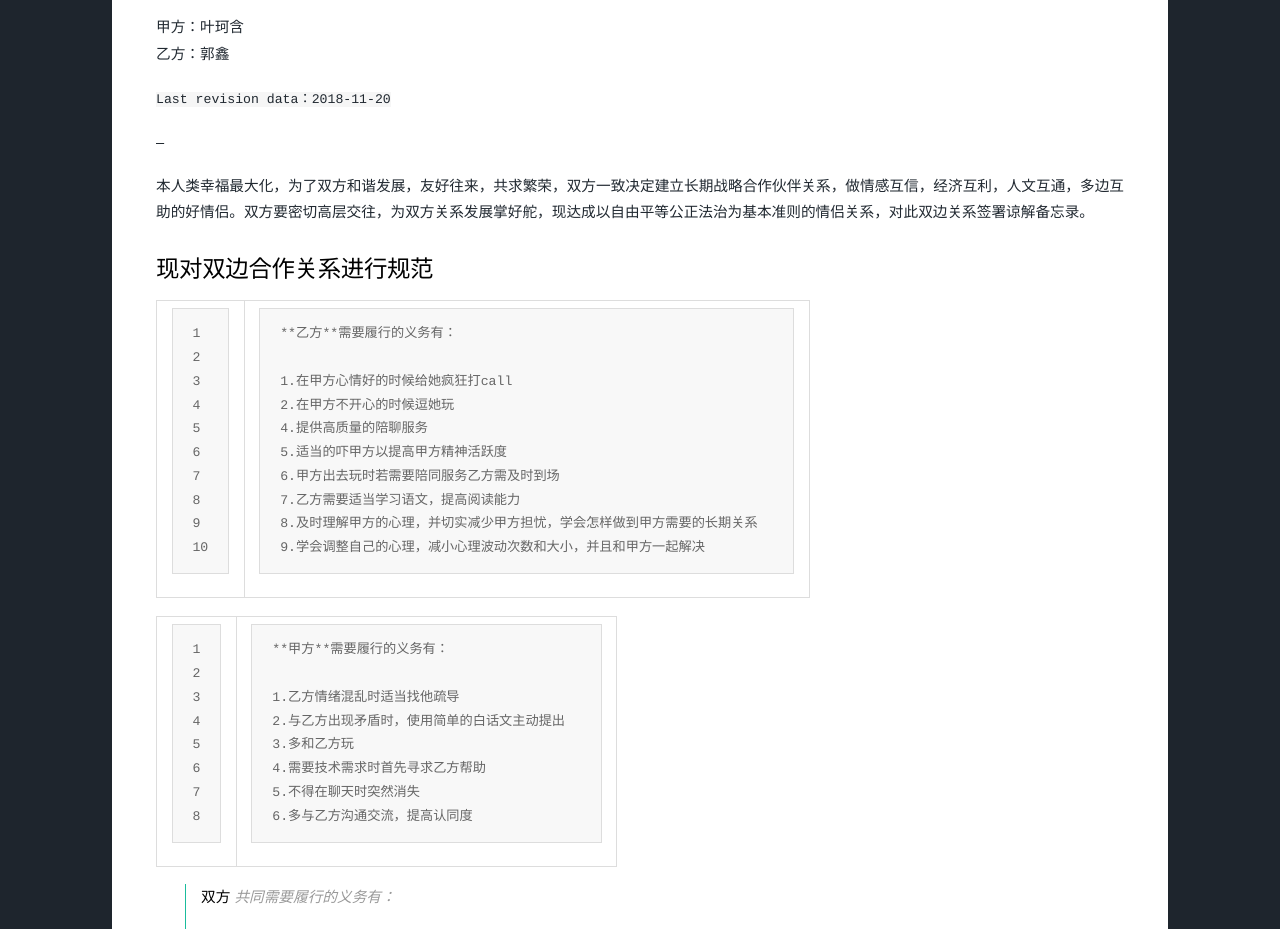
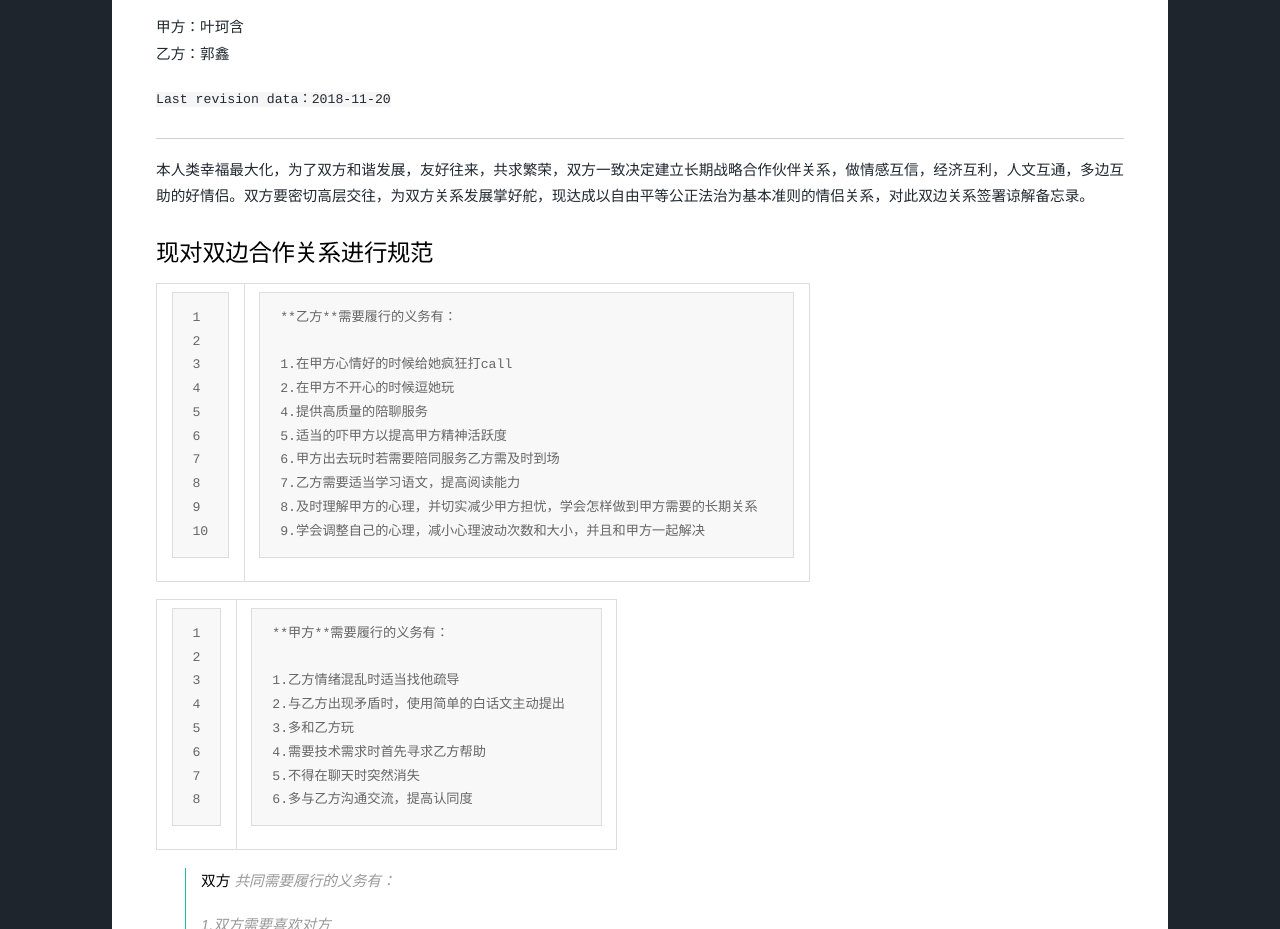
Before and after one commit to XDTG/XDTG.github.io, a plain HTML site: page 2018/11/20/contract/index.html in a window 1280 px wide. Shown: the part 821-1750 px from the top of the page. Drawn offline with nearby package versions, Linux system fonts and the light colour scheme; some packages are replaced by stand-ins of ours; a script that the page names is missing.

Commit message:
Site updated: 2018-11-20 02:43:29

```diff
--- a/2018/11/20/contract/index.html
+++ b/2018/11/20/contract/index.html
@@ -160,7 +160,7 @@
                 <h1 id="双边关系契约书"><a href="#双边关系契约书" class="headerlink" title="双边关系契约书"></a>双边关系契约书</h1><hr>
 <p>甲方：叶珂含<br>乙方：郭鑫  </p>
 <p><code>Last revision data：2018-11-20</code></p>
-<p>–</p>
+<hr>
 <p>本人类幸福最大化，为了双方和谐发展，友好往来，共求繁荣，双方一致决定建立长期战略合作伙伴关系，做情感互信，经济互利，人文互通，多边互助的好情侣。双方要密切高层交往，为双方关系发展掌好舵，现达成以自由平等公正法治为基本准则的情侣关系，对此双边关系签署谅解备忘录。</p>
 <h3 id="现对双边合作关系进行规范"><a href="#现对双边合作关系进行规范" class="headerlink" title="现对双边合作关系进行规范"></a>现对双边合作关系进行规范</h3><figure class="highlight plain"><table><tr><td class="gutter"><pre><span class="line">1</span><br><span class="line">2</span><br><span class="line">3</span><br><span class="line">4</span><br><span class="line">5</span><br><span class="line">6</span><br><span class="line">7</span><br><span class="line">8</span><br><span class="line">9</span><br><span class="line">10</span><br></pre></td><td class="code"><pre><span class="line">**乙方**需要履行的义务有： </span><br><span class="line"> </span><br><span class="line">1.在甲方心情好的时候给她疯狂打call  </span><br><span class="line">2.在甲方不开心的时候逗她玩  </span><br><span class="line">4.提供高质量的陪聊服务  </span><br><span class="line">5.适当的吓甲方以提高甲方精神活跃度  </span><br><span class="line">6.甲方出去玩时若需要陪同服务乙方需及时到场  </span><br><span class="line">7.乙方需要适当学习语文，提高阅读能力</span><br><span class="line">8.及时理解甲方的心理，并切实减少甲方担忧，学会怎样做到甲方需要的长期关系  </span><br><span class="line">9.学会调整自己的心理，减小心理波动次数和大小，并且和甲方一起解决</span><br></pre></td></tr></table></figure>
 <figure class="highlight plain"><table><tr><td class="gutter"><pre><span class="line">1</span><br><span class="line">2</span><br><span class="line">3</span><br><span class="line">4</span><br><span class="line">5</span><br><span class="line">6</span><br><span class="line">7</span><br><span class="line">8</span><br></pre></td><td class="code"><pre><span class="line">**甲方**需要履行的义务有：</span><br><span class="line">  </span><br><span class="line">1.乙方情绪混乱时适当找他疏导  </span><br><span class="line">2.与乙方出现矛盾时，使用简单的白话文主动提出  </span><br><span class="line">3.多和乙方玩  </span><br><span class="line">4.需要技术需求时首先寻求乙方帮助  </span><br><span class="line">5.不得在聊天时突然消失  </span><br><span class="line">6.多与乙方沟通交流，提高认同度</span><br></pre></td></tr></table></figure>
```
